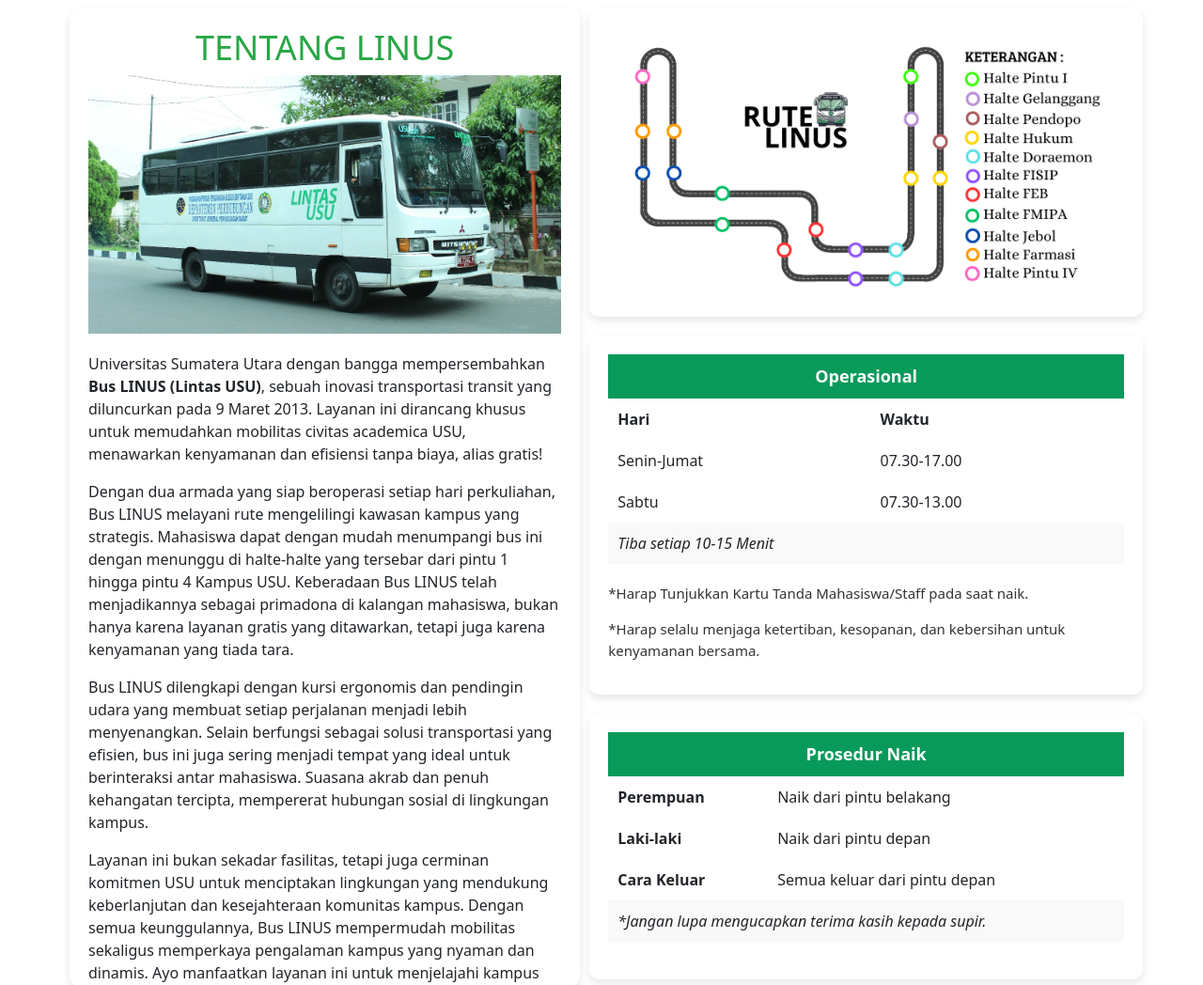
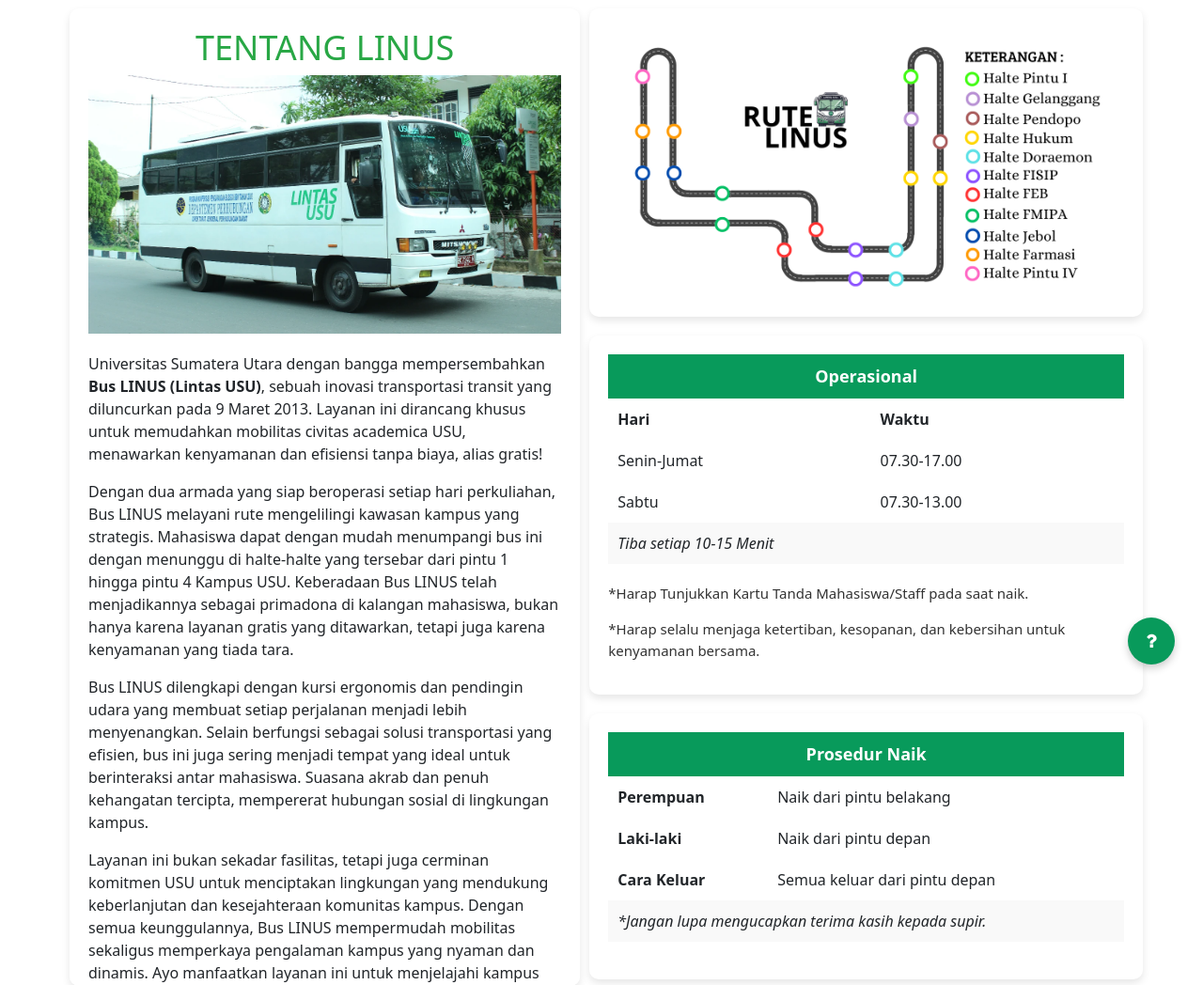
Before and after one commit to DamaiSilalahi/WEB_LINUS, a PHP site: page /TL/TentangLinus.php in a window 1280 px wide. Shown: the part 121-1169 px from the top of the page at 94% size. Run offline with PHP 8.4, Linux system fonts and the light colour scheme; some web fonts are replaced.

Commit message:
mengubah posisi faq sebelumnya ada di navbar menjadi ada di bagian pojok kanan bawah setiap halaman web

```diff
--- a/TL/TentangLinus.php
+++ b/TL/TentangLinus.php
@@ -61,7 +61,7 @@
       <aside id="sidebar" class="sidebar">
           <a href="javascript:void(0)" class="closebtn" onclick="toggleSidebar()">&times;</a>
           <a href="TentangLinus.php" onclick="openTentangLinus()">Tentang Linus</a>
-          <a href="../faq/faq.php" onclick="openFAQ()">Pertanyaan</a>
+
 
           <div class="toggle-container">
             <input type="checkbox" id="darkModeToggle">
@@ -83,7 +83,11 @@
         </div>
     </div>
         </aside>
-
+    <a href="../faq/faq.php">
+       <div class="faq-button">
+           <i class="fa fa-question"></i>
+    </div>
+    </a>
     <main>
 
         <section class="TLcontent">
--- a/css/TL.css
+++ b/css/TL.css
@@ -135,3 +135,26 @@ body {
       margin-top: 30px;
     }
   }
+
+  .faq-button {
+    position: fixed;
+    bottom: 30px;
+    right: 30px;
+    width: 50px;
+    height: 50px;
+    background-color: #089a5b;
+    color: #fff;
+    border-radius: 50%;
+    display: flex;
+    align-items: center;
+    justify-content: center;
+    font-size: 20px;
+    text-decoration: none;
+    box-shadow: 0 4px 8px rgba(0, 0, 0, 0.2);
+    transition: background-color 0.3s ease;
+  }
+
+  .faq-button:hover {
+    background-color: #ffffff;
+    color: #006400;
+  }
--- a/css/main.css
+++ b/css/main.css
@@ -151,7 +151,6 @@
   }
 }
 
-/* FAQ Section */
 .faq-section {
   width: 80%;
   max-width: 800px;
@@ -278,3 +277,26 @@
     width: 90%;
   }
 }
+
+.faq-button {
+  position: fixed;
+  bottom: 30px;
+  right: 30px;
+  width: 50px;
+  height: 50px;
+  background-color: #089a5b;
+  color: #fff;
+  border-radius: 50%;
+  display: flex;
+  align-items: center;
+  justify-content: center;
+  font-size: 20px;
+  text-decoration: none;
+  box-shadow: 0 4px 8px rgba(0, 0, 0, 0.2);
+  transition: background-color 0.3s ease;
+}
+
+.faq-button:hover {
+  background-color: #ffffff;
+  color: #006400;
+}
```
Also changed, not shown: faq/faq.php (+7 -1 lines), index.php (+5 -2 lines).
